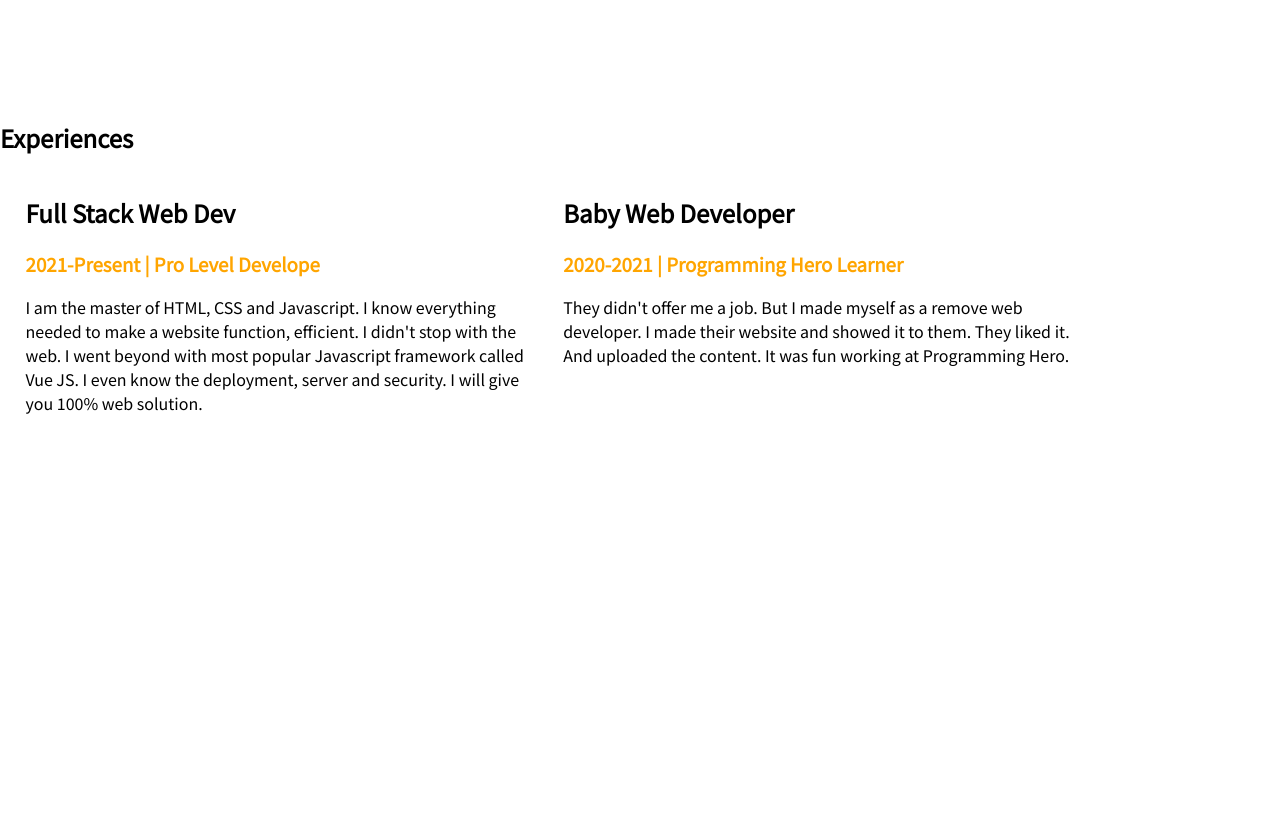
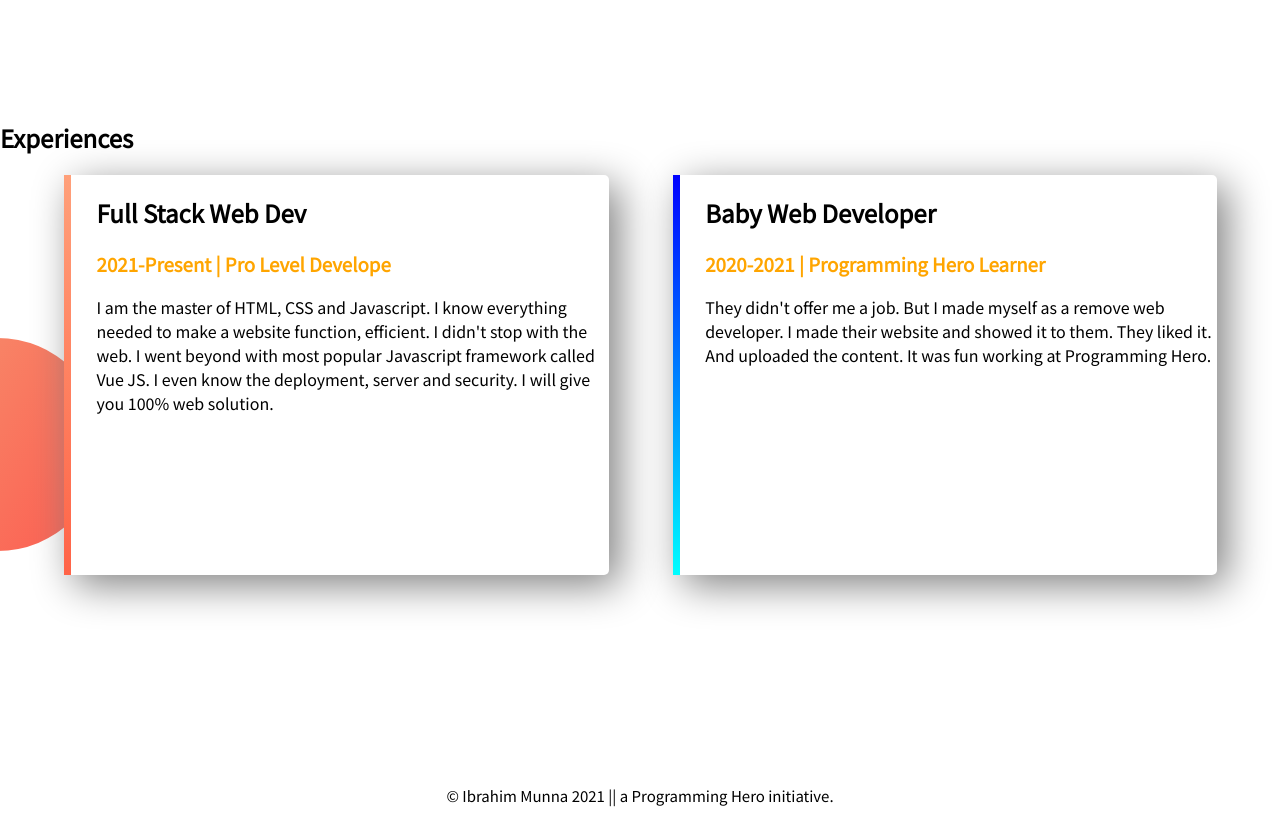
Before and after one commit to hossainmunna/web-portfolio-2, a plain HTML site: page index.html in a window 1280 px wide. Shown: the part 1200-2021 px from the top of the page. Before the commit the page ends 1970 px from the top, so only its background shows below. Drawn offline with Linux system fonts and the light colour scheme.

Commit message:
site-done

```diff
--- a/index.html
+++ b/index.html
@@ -35,16 +35,20 @@
    </section>
    <section class="experince-area">
       <h2>Experiences</h2>
-            <div class="half-width">
+            <div id="full-stack" class="half-width single-experience">
                   <h2>Full Stack Web Dev</h2>
                   <h3 class="name-highlight">2021-Present | Pro Level Develope</h3>
                   <p>I am the master of HTML, CSS and Javascript. I know everything needed to make a website function, efficient. I didn't stop with the web. I went beyond with most popular Javascript framework called Vue JS. I even know the deployment, server and security. I will give you 100% web solution.</p>
             </div>
-            <div class="half-width">
+            <div id="baby-web" class="half-width single-experience">
                <h2>Baby Web Developer</h2>
                <h3 class="name-highlight"> 2020-2021 | Programming Hero Learner</h3>
                <p>They didn't offer me a job. But I made myself as a remove web developer. I made their website and showed it to them. They liked it. And uploaded the content. It was fun working at Programming Hero.</p>
             </div>
    </section>
+
+   <footer class="center">
+      <p>© Ibrahim Munna 2021 || a Programming Hero initiative.</p>
+   </footer>
 </body>
 </html>
--- a/style.css
+++ b/style.css
@@ -11,7 +11,7 @@ h1{
 }
 .half-width{
     width: 40%;
-    float: left; */
+    float: left;
     margin-left: 5%;
     padding-left: 2%;
 }
@@ -39,3 +39,28 @@ section{
     background-repeat: no-repeat;
     background-position:right ;
 }
+.single-experience{
+    box-shadow: 10px 10px 40px gray;
+    border-radius: 5px;
+    height:80%;
+    background-color: white;
+}
+.experince-area{
+    background-image: url(images/exp-bg.png);
+    background-repeat: no-repeat;
+    background-position: left;
+}
+#full-stack{
+    border-left: 7px solid;
+    border-image: linear-gradient(180deg,lightSalmon, tomato);
+    border-image-slice: 1;
+}
+#baby-web{
+    border-left: 7px solid;
+    border-image: linear-gradient(180deg, blue, cyan);
+    border-image-slice: 1;
+}
+.center{
+    text-align: center;
+    font-size: 15px;
+}
```
